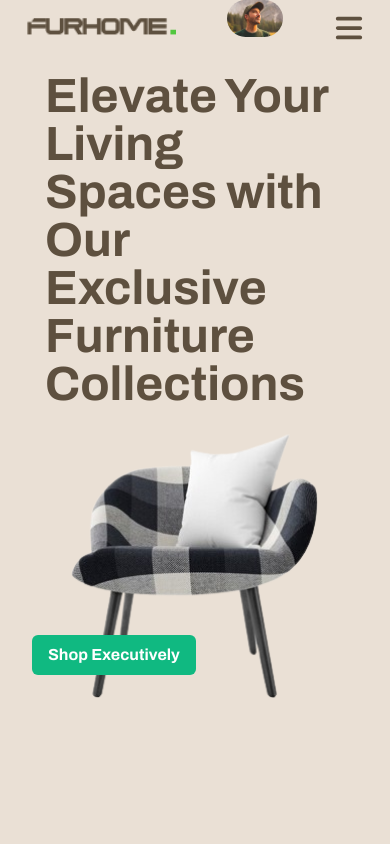
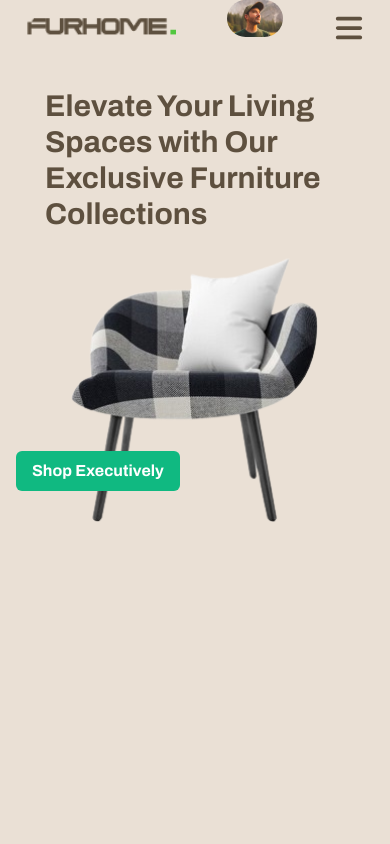
Before and after one commit to MuthoniMN/hng-frontend-2, a Next.js app: page / in a window 390 px wide. Shown: the top 844 px of the page. Built offline with nearby package versions, Linux system fonts and the light colour scheme.

Commit message:
styling changes

```diff
--- a/src/components/HeroHome.js
+++ b/src/components/HeroHome.js
@@ -2,8 +2,8 @@ import Image from "next/image"
 
 const HeroHome = () => {
     return (
-        <section className="flex flex-wrap md:flex-nowrap justify-center gap-6 py-4 px-8 items-center h-[100vh] md:h-[60vh]">
-            <h1 className="font-bold text-5xl min-w-[300px] w-1/2">Elevate Your Living Spaces with Our Exclusive Furniture Collections</h1>
+        <section className="flex flex-wrap md:flex-nowrap justify-center gap-6 py-8 px-4 md:px-8 items-center h-[100vh] md:h-[60vh]">
+            <h1 className="font-bold text-3xl lg:text-5xl min-w-[300px] w-1/2">Elevate Your Living Spaces with Our Exclusive Furniture Collections</h1>
             <div className="relative w-full md:w-[250px] h-full">            <Image src={"/imgs/hero-image.png"} alt="" width={250} height={250} className="mx-auto" />
                 <h2 className="bg-emerald-500 text-white width-[200px] px-4 py-2 absolute top-1/4 left-1/5 font-bold rounded-md box-shadow-md">Shop Executively</h2>
             </div>
--- a/src/components/Navbar.js
+++ b/src/components/Navbar.js
@@ -25,8 +25,8 @@ const NavBar = () => {
             <FaBars className="text-3xl block md:hidden" onClick={() => setOpen((val) => !val)}  />
 
                 {
-                    open && <div className="absolute top-[110px] right-0 w-1/2">
-                        <Link href="/cart">Go to Cart</Link>
+                    open && <div className="absolute top-[75px] right-0 bg-gray-100 py-6 px-2 w-1/2">
+                        <Link href="/cart" className="text-xl hover:underline hover:font-bold">Go to Cart</Link>
                     </div>
 
                 }
```
